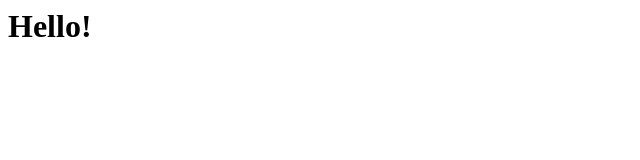
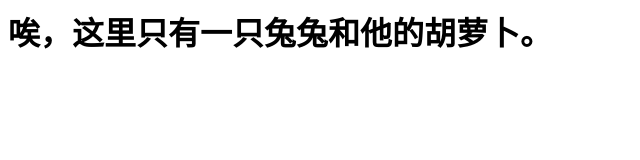
Before and after one commit to Nes-tle/Site_Feiyaz, a plain HTML site: page index.html in a window 1280 px wide. Shown: the whole page, without its empty margins (0-640 px from the left). Drawn offline with Linux system fonts and the light colour scheme.

Commit message:
Update index.html

```diff
--- a/index.html
+++ b/index.html
@@ -1 +1 @@
-<h1>Hello!</h1>
+<h1>唉，这里只有一只兔兔和他的胡萝卜。</h1>
```
